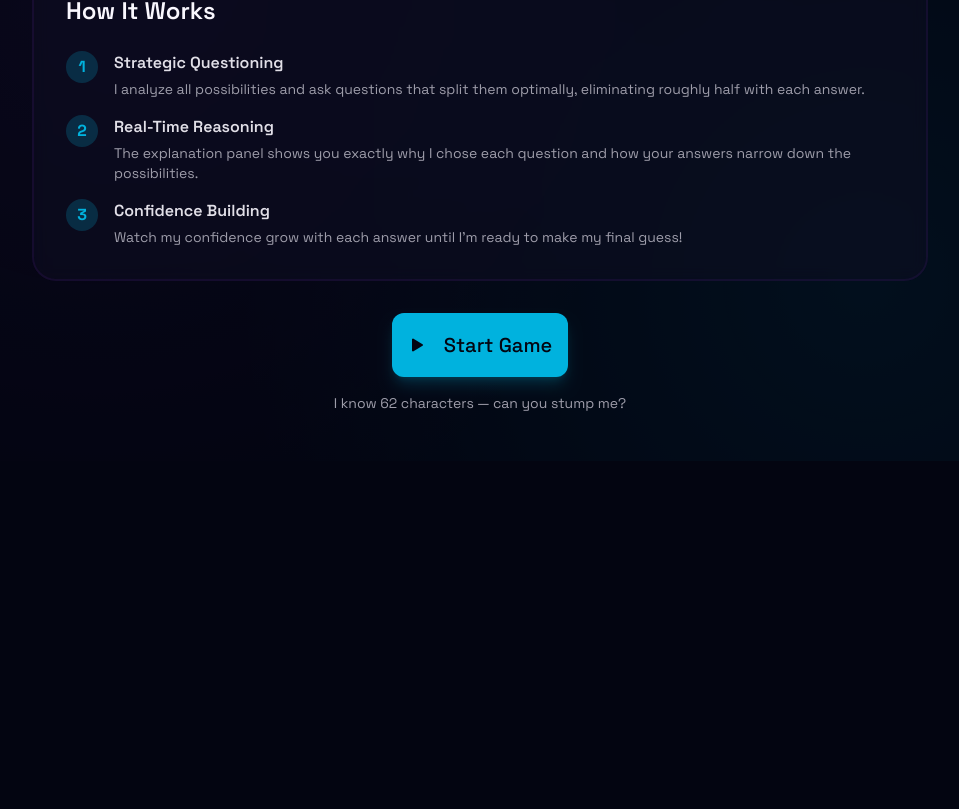
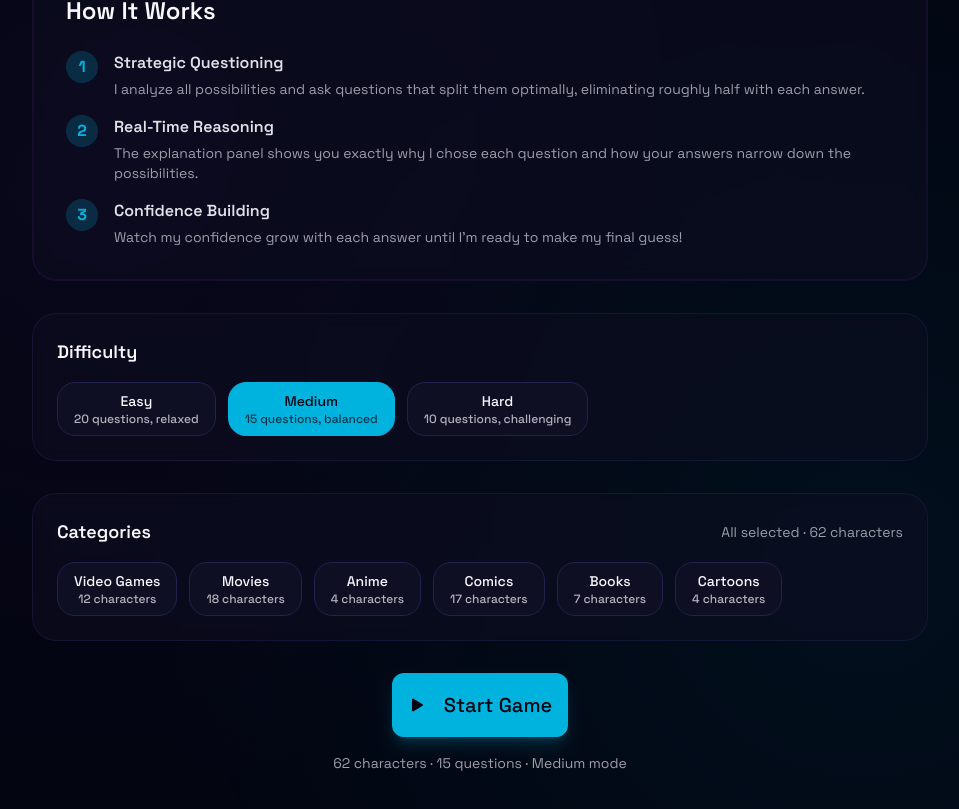
Before and after one commit to and3rn3t/guess, a React (Vite) app: page / in a window 1280 px wide. Shown: the part 433-1242 px from the top of the page, without its empty margins (160-1119 px from the left). Before the commit the page ends 894 px from the top, so only its background shows below. Built offline with nearby package versions, Linux system fonts and the light colour scheme.

Commit message:
feat: enhance character management with categories and difficulty settings

```diff
--- a/src/App.tsx
+++ b/src/App.tsx
@@ -18,7 +18,8 @@ import {
   calculateProbabilities,
   detectContradictions,
 } from '@/lib/gameEngine'
-import type { Character, Question, Answer, AnswerValue, ReasoningExplanation } from '@/lib/types'
+import type { Character, Question, Answer, AnswerValue, ReasoningExplanation, CharacterCategory, Difficulty } from '@/lib/types'
+import { DIFFICULTIES, CATEGORY_LABELS } from '@/lib/types'
 
 const TeachingMode = lazy(() => import('@/components/TeachingMode').then(m => ({ default: m.TeachingMode })))
 const QuestionManager = lazy(() => import('@/components/QuestionManager').then(m => ({ default: m.QuestionManager })))
@@ -56,6 +57,8 @@ function App() {
   const [askedQuestionIds, setAskedQuestionIds] = useState<string[]>([])
   const [selectedCharacterForRec, setSelectedCharacterForRec] = useState<Character | null>(null)
   const [showDevTools, setShowDevTools] = useState(false)
+  const [difficulty, setDifficulty] = useState<Difficulty>('medium')
+  const [selectedCategories, setSelectedCategories] = useState<Set<CharacterCategory>>(new Set())
 
   useEffect(() => {
     if (gamePhase === 'playing' && currentQuestion === null && possibleCharacters.length > 0) {
@@ -64,10 +67,31 @@ function App() {
     // eslint-disable-next-line react-hooks/exhaustive-deps
   }, [gamePhase, currentQuestion, possibleCharacters])
 
+  const maxQuestions = DIFFICULTIES[difficulty].maxQuestions
+
+  const activeCharacters = (() => {
+    const all = characters || DEFAULT_CHARACTERS
+    if (selectedCategories.size === 0) return all
+    return all.filter((c) => selectedCategories.has(c.category))
+  })()
+
+  const toggleCategory = (cat: CharacterCategory) => {
+    setSelectedCategories((prev) => {
+      const next = new Set(prev)
+      if (next.has(cat)) next.delete(cat)
+      else next.add(cat)
+      return next
+    })
+  }
+
   const startGame = () => {
+    if (activeCharacters.length < 2) {
+      toast.error('Select categories with at least 2 characters')
+      return
+    }
     setGamePhase('playing')
     setAnswers([])
-    setPossibleCharacters(characters || DEFAULT_CHARACTERS)
+    setPossibleCharacters(activeCharacters)
     setCurrentQuestion(null)
     setReasoning(null)
     setFinalGuess(null)
@@ -79,12 +103,11 @@ function App() {
     setIsThinking(true)
 
     setTimeout(() => {
-      const allCharacters = characters || DEFAULT_CHARACTERS
       const allQuestions = questions || DEFAULT_QUESTIONS
-      const filtered = filterPossibleCharacters(allCharacters, answers)
+      const filtered = filterPossibleCharacters(possibleCharacters, answers)
       setPossibleCharacters(filtered)
 
-      const { hasContradiction } = detectContradictions(allCharacters, answers)
+      const { hasContradiction } = detectContradictions(possibleCharacters, answers)
       if (hasContradiction) {
         toast.warning('Your answers seem contradictory — no characters match! Undoing last answer.')
         setAnswers((prev) => prev.slice(0, -1))
@@ -92,7 +115,7 @@ function App() {
         return
       }
 
-      if (shouldMakeGuess(filtered, answers, answers.length)) {
+      if (shouldMakeGuess(filtered, answers, answers.length, maxQuestions)) {
         const guess = getBestGuess(filtered, answers)
         setFinalGuess(guess)
         setGamePhase('guessing')
@@ -512,6 +535,55 @@ function App() {
                   </div>
                 </div>
 
+                <div className="bg-card/50 backdrop-blur-sm border border-border/50 rounded-xl p-6 space-y-4">
+                  <h3 className="text-lg font-semibold text-foreground">Difficulty</h3>
+                  <div className="flex flex-wrap gap-3">
+                    {(Object.entries(DIFFICULTIES) as [Difficulty, typeof DIFFICULTIES[Difficulty]][]).map(([key, cfg]) => (
+                      <button
+                        key={key}
+                        onClick={() => setDifficulty(key)}
+                        className={`px-4 py-2 rounded-lg border text-sm font-medium transition-colors ${
+                          difficulty === key
+                            ? 'bg-accent text-accent-foreground border-accent'
+                            : 'bg-card border-border hover:bg-accent/10'
+                        }`}
+                      >
+                        {cfg.label}
+                        <span className="block text-xs opacity-70">{cfg.description}</span>
+                      </button>
+                    ))}
+                  </div>
+                </div>
+
+                <div className="bg-card/50 backdrop-blur-sm border border-border/50 rounded-xl p-6 space-y-4">
+                  <div className="flex items-center justify-between">
+                    <h3 className="text-lg font-semibold text-foreground">Categories</h3>
+                    <span className="text-sm text-muted-foreground">
+                      {selectedCategories.size === 0 ? 'All' : selectedCategories.size} selected · {activeCharacters.length} characters
+                    </span>
+                  </div>
+                  <div className="flex flex-wrap gap-3">
+                    {(Object.entries(CATEGORY_LABELS) as [CharacterCategory, string][]).map(([key, label]) => {
+                      const count = (characters || DEFAULT_CHARACTERS).filter((c) => c.category === key).length
+                      const isSelected = selectedCategories.has(key)
+                      return (
+                        <button
+                          key={key}
+                          onClick={() => toggleCategory(key)}
+                          className={`px-4 py-2 rounded-lg border text-sm font-medium transition-colors ${
+                            isSelected
+                              ? 'bg-accent text-accent-foreground border-accent'
+                              : 'bg-card border-border hover:bg-accent/10'
+                          }`}
+                        >
+                          {label}
+                          <span className="block text-xs opacity-70">{count} characters</span>
+                        </button>
+                      )
+                    })}
+                  </div>
+                </div>
+
                 <div className="text-center space-y-4">
                   <Button
                     onClick={startGame}
@@ -522,7 +594,7 @@ function App() {
                     Start Game
                   </Button>
                   <p className="text-sm text-muted-foreground">
-                    I know {(characters || DEFAULT_CHARACTERS).length} characters — can you stump me?
+                    {activeCharacters.length} characters · {maxQuestions} questions · {DIFFICULTIES[difficulty].label} mode
                   </p>
                 </div>
 
@@ -575,13 +647,13 @@ function App() {
                       <QuestionCard
                         question={currentQuestion}
                         questionNumber={answers.length + 1}
-                        totalQuestions={15}
+                        totalQuestions={maxQuestions}
                         onAnswer={handleAnswer}
                         isProcessing={isThinking}
                       />
                     )}
                   </AnimatePresence>
-                  <Progress value={(answers.length / 15) * 100} className="h-2" />
+                  <Progress value={(answers.length / maxQuestions) * 100} className="h-2" />
                 </div>
 
                 <div className="lg:sticky lg:top-8 lg:self-start">
--- a/src/components/QuestionGeneratorDemo.tsx
+++ b/src/components/QuestionGeneratorDemo.tsx
@@ -17,6 +17,7 @@ type DemoStep = 'intro' | 'character' | 'generator' | 'success'
 const TEST_CHARACTER: Character = {
   id: 'demo-spiderman',
   name: 'Spider-Man',
+  category: 'comics',
   attributes: {
     isReal: false,
     isAnimal: false,
--- a/src/components/TeachingMode.tsx
+++ b/src/components/TeachingMode.tsx
@@ -65,6 +65,7 @@ export function TeachingMode({ answers, existingCharacters, onAddCharacter, onSk
     const newCharacter: Character = {
       id: `char-${Date.now()}-${Math.random().toString(36).substr(2, 9)}`,
       name: characterName.trim(),
+      category: "movies",
       attributes,
     }
 
--- a/src/lib/database.ts
+++ b/src/lib/database.ts
@@ -4,6 +4,7 @@ export const DEFAULT_CHARACTERS: Character[] = [
   {
     id: "mario",
     name: "Mario",
+    category: "video-games",
     attributes: {
       isReal: false,
       isAnimal: false,
@@ -63,6 +64,7 @@ export const DEFAULT_CHARACTERS: Character[] = [
   {
     id: "pikachu",
     name: "Pikachu",
+    category: "video-games",
     attributes: {
       isReal: false,
       isAnimal: true,
@@ -122,6 +124,7 @@ export const DEFAULT_CHARACTERS: Character[] = [
   {
     id: "darth-vader",
     name: "Darth Vader",
+    category: "movies",
     attributes: {
       isReal: false,
       isAnimal: false,
@@ -171,6 +174,7 @@ export const DEFAULT_CHARACTERS: Character[] = [
   {
     id: "harry-potter",
     name: "Harry Potter",
+    category: "books",
     attributes: {
       isReal: false,
       isAnimal: false,
@@ -220,6 +224,7 @@ export const DEFAULT_CHARACTERS: Character[] = [
   {
     id: "sherlock-holmes",
     name: "Sherlock Holmes",
+    category: "books",
     attributes: {
       isReal: false,
       isAnimal: false,
@@ -269,6 +274,7 @@ export const DEFAULT_CHARACTERS: Character[] = [
   {
     id: "superman",
     name: "Superman",
+    category: "comics",
     attributes: {
       isReal: false,
       isAnimal: false,
@@ -318,6 +324,7 @@ export const DEFAULT_CHARACTERS: Character[] = [
   {
     id: "gandalf",
     name: "Gandalf",
+    category: "books",
     attributes: {
       isReal: false,
       isAnimal: false,
@@ -367,6 +374,7 @@ export const DEFAULT_CHARACTERS: Character[] = [
   {
     id: "spongebob",
     name: "SpongeBob SquarePants",
+    category: "cartoons",
     attributes: {
       isReal: false,
       isAnimal: true,
@@ -416,6 +424,7 @@ export const DEFAULT_CHARACTERS: Character[] = [
   {
     id: "batman",
     name: "Batman",
+    category: "comics",
     attributes: {
       isReal: false,
       isAnimal: false,
@@ -465,6 +474,7 @@ export const DEFAULT_CHARACTERS: Character[] = [
   {
     id: "sonic",
     name: "Sonic the Hedgehog",
+    category: "video-games",
     attributes: {
       isReal: false,
       isAnimal: true,
@@ -514,6 +524,7 @@ export const DEFAULT_CHARACTERS: Character[] = [
   {
     id: "yoda",
     name: "Yoda",
+    category: "movies",
     attributes: {
       isReal: false,
       isAnimal: false,
@@ -563,6 +574,7 @@ export const DEFAULT_CHARACTERS: Character[] = [
   {
     id: "joker",
     name: "The Joker",
+    category: "comics",
     attributes: {
       isReal: false,
       isAnimal: false,
@@ -612,6 +624,7 @@ export const DEFAULT_CHARACTERS: Character[] = [
   {
     id: "smaug",
     name: "Smaug",
+    category: "books",
     attributes: {
       isReal: false,
       isAnimal: true,
@@ -661,6 +674,7 @@ export const DEFAULT_CHARACTERS: Character[] = [
   {
     id: "wall-e",
     name: "WALL-E",
+    category: "movies",
     attributes: {
       isReal: false,
       isAnimal: false,
@@ -710,6 +724,7 @@ export const DEFAULT_CHARACTERS: Character[] = [
   {
     id: "hermione",
     name: "Hermione Granger",
+    category: "books",
     attributes: {
       isReal: false,
       isAnimal: false,
@@ -759,6 +774,7 @@ export const DEFAULT_CHARACTERS: Character[] = [
   {
     id: "godzilla",
     name: "Godzilla",
+    category: "movies",
     attributes: {
       isReal: false,
       isAnimal: true,
@@ -808,6 +824,7 @@ export const DEFAULT_CHARACTERS: Character[] = [
   {
     id: "elsa",
     name: "Elsa",
+    category: "movies",
     attributes: {
       isReal: false,
       isAnimal: false,
@@ -857,6 +874,7 @@ export const DEFAULT_CHARACTERS: Character[] = [
   {
     id: "link",
     name: "Link",
+    category: "video-games",
     attributes: {
       isReal: false,
       isAnimal: false,
@@ -906,6 +924,7 @@ export const DEFAULT_CHARACTERS: Character[] = [
   {
     id: "totoro",
     name: "Totoro",
+    category: "anime",
     attributes: {
       isReal: false,
       isAnimal: true,
@@ -955,6 +974,7 @@ export const DEFAULT_CHARACTERS: Character[] = [
   {
     id: "r2d2",
     name: "R2-D2",
+    category: "movies",
     attributes: {
       isReal: false,
       isAnimal: false,
@@ -1004,6 +1024,7 @@ export const DEFAULT_CHARACTERS: Character[] = [
   {
     id: "voldemort",
     name: "Voldemort",
+    category: "books",
     attributes: {
       isReal: false,
       isAnimal: false,
@@ -1053,6 +1074,7 @@ export const DEFAULT_CHARACTERS: Character[] = [
   {
     id: "lara-croft",
     name: "Lara Croft",
+    category: "video-games",
     attributes: {
       isReal: false,
       isAnimal: false,
@@ -1102,6 +1124,7 @@ export const DEFAULT_CHARACTERS: Character[] = [
   {
     id: "groot",
     name: "Groot",
+    category: "comics",
     attributes: {
       isReal: false,
       isAnimal: false,
@@ -1151,6 +1174,7 @@ export const DEFAULT_CHARACTERS: Character[] = [
   {
     id: "maleficent",
     name: "Maleficent",
+    category: "movies",
     attributes: {
       isReal: false,
       isAnimal: false,
@@ -1200,6 +1224,7 @@ export const DEFAULT_CHARACTERS: Character[] = [
   {
     id: "kratos",
     name: "Kratos",
+    category: "video-games",
     attributes: {
       isReal: false,
       isAnimal: false,
@@ -1249,6 +1274,7 @@ export const DEFAULT_CHARACTERS: Character[] = [
   {
     id: "stitch",
     name: "Stitch",
+    category: "movies",
     attributes: {
       isReal: false,
       isAnimal: true,
@@ -1298,6 +1324,7 @@ export const DEFAULT_CHARACTERS: Character[] = [
   {
     id: "bowser",
     name: "Bowser",
+    category: "video-games",
     attributes: {
       isReal: false,
       isAnimal: true,
@@ -1347,6 +1374,7 @@ export const DEFAULT_CHARACTERS: Character[] = [
   {
     id: "iron-man",
     name: "Iron Man",
+    category: "comics",
     attributes: {
       isReal: false,
       isAnimal: false,
@@ -1396,6 +1424,7 @@ export const DEFAULT_CHARACTERS: Character[] = [
   {
     id: "shrek",
     name: "Shrek",
+    category: "movies",
     attributes: {
       isReal: false,
       isAnimal: false,
@@ -1445,6 +1474,7 @@ export const DEFAULT_CHARACTERS: Character[] = [
   {
     id: "baymax",
     name: "Baymax",
+    category: "movies",
     attributes: {
       isReal: false,
       isAnimal: false,
@@ -1494,6 +1524,7 @@ export const DEFAULT_CHARACTERS: Character[] = [
   {
     id: "thanos",
     name: "Thanos",
+    category: "comics",
     attributes: {
       isReal: false,
       isAnimal: false,
@@ -1553,6 +1584,7 @@ export const DEFAULT_CHARACTERS: Character[] = [
   {
     id: "spider-man",
     name: "Spider-Man",
+    category: "comics",
     attributes: {
       isReal: false,
       isAnimal: false,
@@ -1612,6 +1644,7 @@ export const DEFAULT_CHARACTERS: Character[] = [
   {
     id: "wolverine",
     name: "Wolverine",
+    category: "comics",
     attributes: {
       isReal: false,
       isAnimal: false,
@@ -1671,6 +1704,7 @@ export const DEFAULT_CHARACTERS: Character[] = [
   {
     id: "doctor-octopus",
     name: "Doctor Octopus",
+    category: "comics",
     attributes: {
       isReal: false,
       isAnimal: false,
@@ -1730,6 +1764,7 @@ export const DEFAULT_CHARACTERS: Character[] = [
   {
     id: "cyclops",
     name: "Cyclops",
+    category: "comics",
     attributes: {
       isReal: false,
       isAnimal: false,
@@ -1789,6 +1824,7 @@ export const DEFAULT_CHARACTERS: Character[] = [
   {
     id: "storm",
     name: "Storm",
+    category: "comics",
     attributes: {
       isReal: false,
       isAnimal: false,
@@ -1848,6 +1884,7 @@ export const DEFAULT_CHARACTERS: Character[] = [
   {
     id: "hawkman",
     name: "Hawkman",
+    category: "comics",
     attributes: {
       isReal: false,
       isAnimal: false,
@@ -1907,6 +1944,7 @@ export const DEFAULT_CHARACTERS: Character[] = [
   {
     id: "buzz-lightyear",
     name: "Buzz Lightyear",
+    category: "movies",
     attributes: {
       isReal: false,
       isAnimal: false,
@@ -1966,6 +2004,7 @@ export const DEFAULT_CHARACTERS: Character[] = [
   {
     id: "woody",
     name: "Woody",
+    category: "movies",
     attributes: {
       isReal: false,
       isAnimal: false,
@@ -2025,6 +2064,7 @@ export const DEFAULT_CHARACTERS: Character[] = [
   {
     id: "simba",
     name: "Simba",
+    category: "movies",
     attributes: {
       isReal: false,
       isAnimal: true,
@@ -2084,6 +2124,7 @@ export const DEFAULT_CHARACTERS: Character[] = [
   {
     id: "nemo",
     name: "Nemo",
+    category: "movies",
     attributes: {
       isReal: false,
       isAnimal: true,
@@ -2143,6 +2184,7 @@ export const DEFAULT_CHARACTERS: Character[] = [
   {
     id: "rapunzel",
     name: "Rapunzel",
+    category: "movies",
     attributes: {
       isReal: false,
       isAnimal: false,
@@ -2202,6 +2244,7 @@ export const DEFAULT_CHARACTERS: Character[] = [
   {
     id: "moana",
     name: "Moana",
+    category: "movies",
     attributes: {
       isReal: false,
       isAnimal: false,
@@ -2261,6 +2304,7 @@ export const DEFAULT_CHARACTERS: Character[] = [
   {
     id: "goku",
     name: "Goku",
+    category: "anime",
     attributes: {
       isReal: false,
       isAnimal: false,
@@ -2320,6 +2364,7 @@ export const DEFAULT_CHARACTERS: Character[] = [
   {
     id: "naruto",
     name: "Naruto",
+    category: "anime",
     attributes: {
       isReal: false,
       isAnimal: false,
@@ -2379,6 +2424,7 @@ export const DEFAULT_CHARACTERS: Character[] = [
   {
     id: "sailor-moon",
     name: "Sailor Moon",
+    category: "anime",
     attributes: {
       isReal: false,
       isAnimal: false,
@@ -2438,6 +2484,7 @@ export const DEFAULT_CHARACTERS: Character[] = [
   {
     id: "master-chief",
     name: "Master Chief",
+    category: "video-games",
     attributes: {
       isReal: false,
       isAnimal: false,
@@ -2497,6 +2544,7 @@ export const DEFAULT_CHARACTERS: Character[] = [
   {
     id: "pac-man",
     name: "Pac-Man",
+    category: "video-games",
     attributes: {
       isReal: false,
       isAnimal: false,
@@ -2556,6 +2604,7 @@ export const DEFAULT_CHARACTERS: Character[] = [
   {
     id: "princess-peach",
     name: "Princess Peach",
+    category: "video-games",
     attributes: {
       isReal: false,
       isAnimal: false,
@@ -2615,6 +2664,7 @@ export const DEFAULT_CHARACTERS: Character[] = [
   {
     id: "donkey-kong",
     name: "Donkey Kong",
+    category: "video-games",
     attributes: {
       isReal: false,
       isAnimal: true,
@@ -2674,6 +2724,7 @@ export const DEFAULT_CHARACTERS: Character[] = [
   {
     id: "mega-man",
     name: "Mega Man",
+    category: "video-games",
     attributes: {
       isReal: false,
       isAnimal: false,
@@ -2733,6 +2784,7 @@ export const DEFAULT_CHARACTERS: Character[] = [
   {
     id: "wonder-woman",
     name: "Wonder Woman",
+    category: "comics",
     attributes: {
       isReal: false,
       isAnimal: false,
@@ -2792,6 +2844,7 @@ export const DEFAULT_CHARACTERS: Character[] = [
   {
     id: "the-flash",
     name: "The Flash",
+    category: "comics",
     attributes: {
       isReal: false,
       isAnimal: false,
@@ -2851,6 +2904,7 @@ export const DEFAULT_CHARACTERS: Character[] = [
   {
     id: "hulk",
     name: "Hulk",
+    category: "comics",
     attributes: {
       isReal: false,
       isAnimal: false,
@@ -2910,6 +2964,7 @@ export const DEFAULT_CHARACTERS: Character[] = [
   {
     id: "captain-america",
     name: "Captain America",
+    category: "comics",
     attributes: {
       isReal: false,
       isAnimal: false,
@@ -2969,6 +3024,7 @@ export const DEFAULT_CHARACTERS: Character[] = [
   {
     id: "thor",
     name: "Thor",
+    category: "comics",
     attributes: {
       isReal: false,
       isAnimal: false,
@@ -3028,6 +3084,7 @@ export const DEFAULT_CHARACTERS: Character[] = [
   {
     id: "mickey-mouse",
     name: "Mickey Mouse",
+    category: "cartoons",
     attributes: {
       isReal: false,
       isAnimal: true,
@@ -3087,6 +3144,7 @@ export const DEFAULT_CHARACTERS: Character[] = [
   {
     id: "bugs-bunny",
     name: "Bugs Bunny",
+    category: "cartoons",
     attributes: {
       isReal: false,
       isAnimal: true,
@@ -3146,6 +3204,7 @@ export const DEFAULT_CHARACTERS: Character[] = [
   {
     id: "scooby-doo",
     name: "Scooby-Doo",
+    category: "cartoons",
     attributes: {
       isReal: false,
       isAnimal: true,
@@ -3205,6 +3264,7 @@ export const DEFAULT_CHARACTERS: Character[] = [
   {
     id: "katniss",
     name: "Katniss Everdeen",
+    category: "books",
     attributes: {
       isReal: false,
       isAnimal: false,
@@ -3264,6 +3324,7 @@ export const DEFAULT_CHARACTERS: Character[] = [
   {
     id: "mulan",
     name: "Mulan",
+    category: "movies",
     attributes: {
       isReal: false,
       isAnimal: false,
@@ -3323,6 +3384,7 @@ export const DEFAULT_CHARACTERS: Character[] = [
   {
     id: "scar",
     name: "Scar",
+    category: "movies",
     attributes: {
       isReal: false,
       isAnimal: true,
--- a/src/lib/gameEngine.ts
+++ b/src/lib/gameEngine.ts
@@ -210,7 +210,8 @@ function generateImpactExplanation(yesCount: number, noCount: number, total: num
 export function shouldMakeGuess(
   characters: Character[],
   answers: Answer[],
-  questionCount: number
+  questionCount: number,
+  maxQuestions = 15
 ): boolean {
   if (characters.length <= 1) return true
 
@@ -218,16 +219,17 @@ export function shouldMakeGuess(
   const sorted = Array.from(probabilities.values()).sort((a, b) => b - a)
   const topProbability = sorted[0]
 
-  // Hard limit: stop after 15 questions
-  if (questionCount >= 15) return true
+  // Hard limit: stop after maxQuestions
+  if (questionCount >= maxQuestions) return true
 
   // High confidence: guess when top candidate is >80%
   if (topProbability > 0.8) return true
 
   // Adaptive: if the gap between #1 and #2 is large enough and we've asked enough, go for it
+  const halfwayPoint = Math.floor(maxQuestions / 2)
   const secondProbability = sorted.length > 1 ? sorted[1] : 0
   const gap = topProbability - secondProbability
-  if (questionCount >= 8 && gap > 0.3 && topProbability > 0.5) return true
+  if (questionCount >= halfwayPoint && gap > 0.3 && topProbability > 0.5) return true
 
   return false
 }
--- a/src/lib/types.ts
+++ b/src/lib/types.ts
@@ -1,7 +1,39 @@
+export type CharacterCategory =
+  | "video-games"
+  | "movies"
+  | "anime"
+  | "comics"
+  | "books"
+  | "cartoons";
+
+export type Difficulty = "easy" | "medium" | "hard";
+
+export interface DifficultyConfig {
+  maxQuestions: number;
+  label: string;
+  description: string;
+}
+
+export const DIFFICULTIES: Record<Difficulty, DifficultyConfig> = {
+  easy: { maxQuestions: 20, label: "Easy", description: "20 questions, relaxed" },
+  medium: { maxQuestions: 15, label: "Medium", description: "15 questions, balanced" },
+  hard: { maxQuestions: 10, label: "Hard", description: "10 questions, challenging" },
+};
+
+export const CATEGORY_LABELS: Record<CharacterCategory, string> = {
+  "video-games": "Video Games",
+  movies: "Movies",
+  anime: "Anime",
+  comics: "Comics",
+  books: "Books",
+  cartoons: "Cartoons",
+};
+
 export interface Character {
-  id: string
-  name: string
-  attributes: Record<string, boolean | null>
+  id: string;
+  name: string;
+  category: CharacterCategory;
+  attributes: Record<string, boolean | null>;
 }
 
 export interface Question {
```
